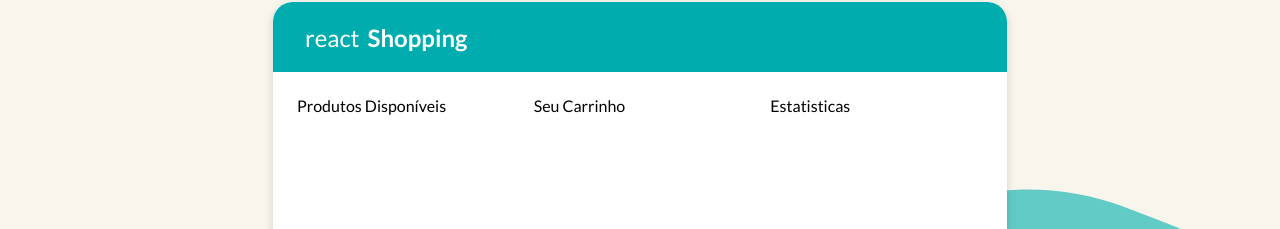
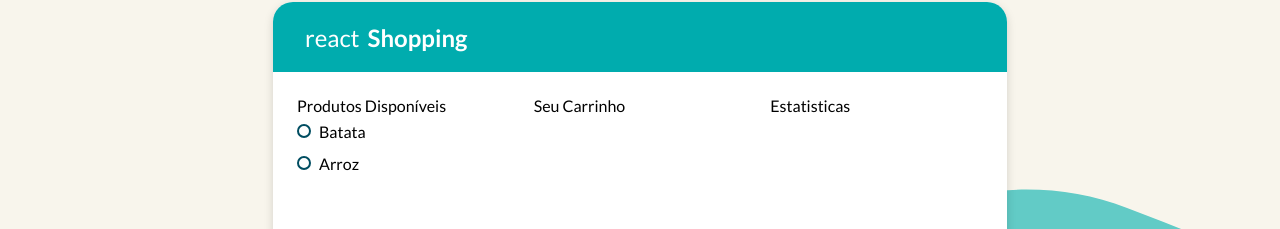
Before and after one commit to SIA2602/Desafio-React, a React (Create React App) app: page / in a window 1280 px wide. Shown: the part 111-340 px from the top of the page. Built offline with nearby package versions, Linux system fonts and the light colour scheme.

Commit message:
Adicionando Checkbox com useState().

```diff
--- /dev/null
+++ b/src/Checkbox/Checkbox.jsx
@@ -0,0 +1,12 @@
+import React from 'react'
+import { Indicator, Wrapper } from './Checkbox.styles'
+
+function Checkbox({title, value, onClick}){
+
+    return <Wrapper>
+        <Indicator value={value} onClick={onClick}/>
+        {title}
+    </Wrapper>
+}
+
+export default Checkbox
--- /dev/null
+++ b/src/Checkbox/Checkbox.styles.js
@@ -0,0 +1,20 @@
+import styled from "styled-components";
+
+export const Wrapper = styled.div`
+    height: 32px;
+    display: flex;
+    align-items: center;
+    cursor: default;
+`
+
+export const Indicator = styled.div`
+    height: 14px;
+    width: 14px;
+    border-radius: 100%;
+
+    ${props => props.value ? 'background-color: #004D61;' : ''}
+
+    border: 2px solid #004D61;
+    margin-right: 8px;
+    cursor: pointer;
+`
--- a/src/components/App/App.jsx
+++ b/src/components/App/App.jsx
@@ -1,14 +1,22 @@
-import React from 'react'
+import React, { useState } from 'react'
+import Checkbox from '../../Checkbox/Checkbox'
 import AppContainer from '../AppContainer/AppContainer'
 import AppHeader from '../AppHeader/AppHeader'
 import { Wrapper, Card } from './App.styles'
 
 function App(){
+    const [batata, setBatata] = useState()
+    const [arroz, setArroz] = useState()
+
     return <Wrapper>
         <Card>
             <AppHeader />
             <AppContainer
-                colLeft={<div>Produtos Disponíveis</div>}
+                colLeft={<div>Produtos Disponíveis
+                    <Checkbox title='Batata' value={batata} onClick={() => setBatata(!batata)}/>
+                    <Checkbox title='Arroz' value={arroz} onClick={() => setArroz(!arroz)}/>
+                </div>}
+
                 colMiddle={<div>Seu Carrinho</div>}
                 colRight={<div>Estatisticas</div>}
             />
```
